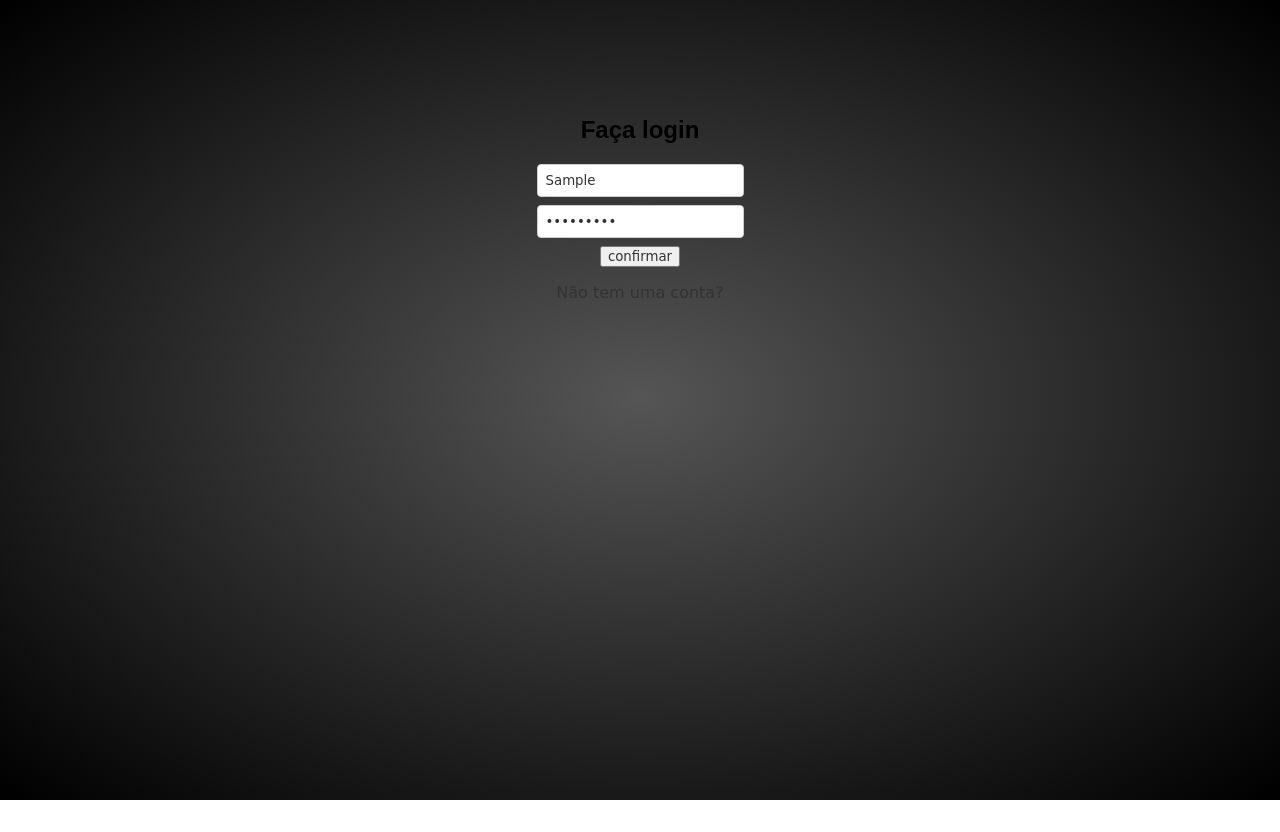
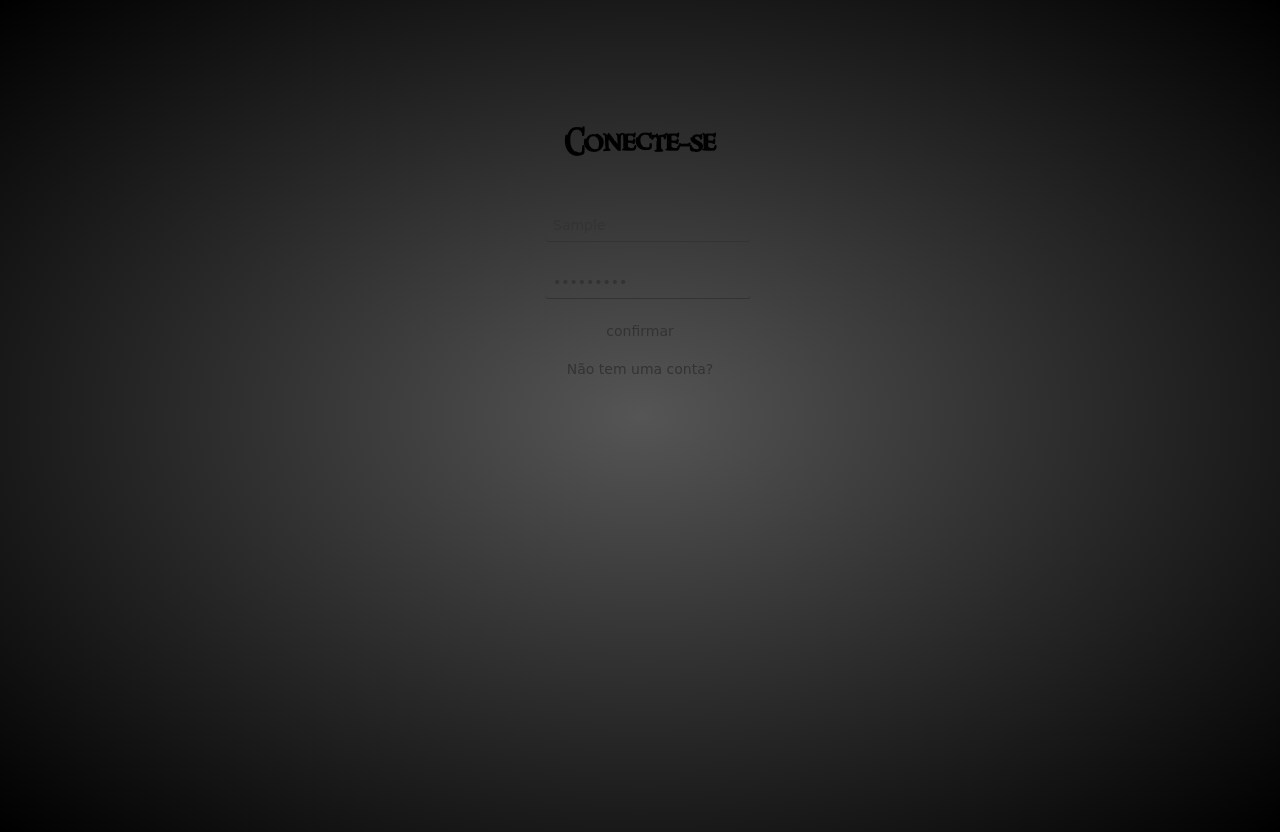
Before and after one commit to jhonatan98rios/rpgSocket, a website: page public/index.html in a window 1280 px wide. Both pictures are taken after typing "Sample", "Sample123" into the empty fields and a click on the button "confirmar". Before the commit the page ends 800 px from the top, so only its background shows below. Drawn offline with nearby package versions, Linux system fonts and the light colour scheme; no server answers.

Commit message:
Sobe cacete

```diff
--- a/controllers/userController.js
+++ b/controllers/userController.js
@@ -77,7 +77,7 @@ const loginToken = async (username, token) => {
       }
 
     }else {
-      console.log('Usuário ou senha inexistentes/')
+      console.log('Usuário ou senha inexistentes')
     }
 
   } catch (err) {
--- a/public/index.html
+++ b/public/index.html
@@ -23,27 +23,30 @@
 
     <div class="welcome m-0-a text-center p-t-64 m-t-32" v-if="!isLogged">
 
+
       <!-- Sign component -->
       <form class="is-column" v-if="!hasAccount" @submit="signAccount">
-        <h2 class="text-center"> Crie uma conta </h2>
+        <h2 class="text-center f-dark"> Crie uma conta </h2>
         <input class="w-100 m-b-8" type="text" placeholder="Insira seu usuário" v-model="sign.user">
         <input class="w-100 m-b-8" type="password" placeholder="Insira sua senha" v-model="sign.pass">
-        <button type="submit"> confirmar </button>
+        <button class="m-t-8" type="submit"> confirmar </button>
 
         <p @click="() => hasAccount = true"> Já tem uma conta? </p>
       </form>
 
+
       <!-- Login component -->
       <form class="is-column" v-if="hasAccount" @submit="loginAccount">
-        <h2 class="text-center"> Faça login </h2>
+        <h2 class="text-center f-dark"> Conecte-se </h2>
         <input class="w-100 m-b-8" type="text" placeholder="Insira seu usuário" v-model="login.user">
         <input class="w-100 m-b-8" type="password" placeholder="Insira sua senha" v-model="login.pass">
-        <button type="submit"> confirmar </button>
+        <button class="m-t-8" type="submit"> confirmar </button>
 
         <p @click="() => hasAccount = false"> Não tem uma conta? </p>
       </form>
 
     </div>
+
 
     <!-- Room component -->
     <form class="welcome m-0-a text-center p-t-64 m-t-32" v-if="isLogged && !inProgress && !loading" @submit="connectRoom">
@@ -53,7 +56,6 @@
       <input type="text" placeholder="Insira o nome da sala" v-model="roomID">
       <button type="submit"> confirmar </button>
       <small class="m-t-32"> Este jogo é uma versão de testes e <br> pode apresentar bugs e limitações </small>
-      <small> Nenhum dado será coletado </small>
     </form>
 
 
--- a/public/static/styles/global.css
+++ b/public/static/styles/global.css
@@ -9,9 +9,10 @@
 }
 
 body{
-    margin: 0 auto;
-    background-image: radial-gradient(#555, #000);
-    overflow-y: hidden;
+  margin: 0 auto;
+  background-image: radial-gradient(#555, #000);
+  overflow-y: hidden;
+  height: 100vh;
 }
 
 p, button, input, small{
--- a/public/static/styles/style.css
+++ b/public/static/styles/style.css
@@ -20,27 +20,34 @@
   color: #333333;
 }
 
-.welcome > input{
+.welcome input{
   border: none;
   background-color: transparent;
   border-bottom: 1px #333333 solid;
   margin: 16px auto;
-  font-size: 16px;
+  font-size: 14px;
 }
 
-.welcome > input:focus{
+.welcome input:focus{
   outline: none;
 }
 
-.welcome > button{
+.welcome button{
   background-color: transparent;
   border: none;
   width: 100px;
   height: 32px;
+  cursor: pointer;
+  font-size: 14px;
 }
 
-.welcome > button:focus{
+.welcome button:focus{
   outline: none;
+}
+
+.welcome p{
+  cursor: pointer;
+  font-size: 14px;
 }
 
 /* Loading */
--- a/public/static/styles/utils.css
+++ b/public/static/styles/utils.css
@@ -104,3 +104,7 @@
   font-family: DarkShadow;
   font-size: 36px;
 }
+
+.f-14{
+  font-size: 14px;
+}
```
